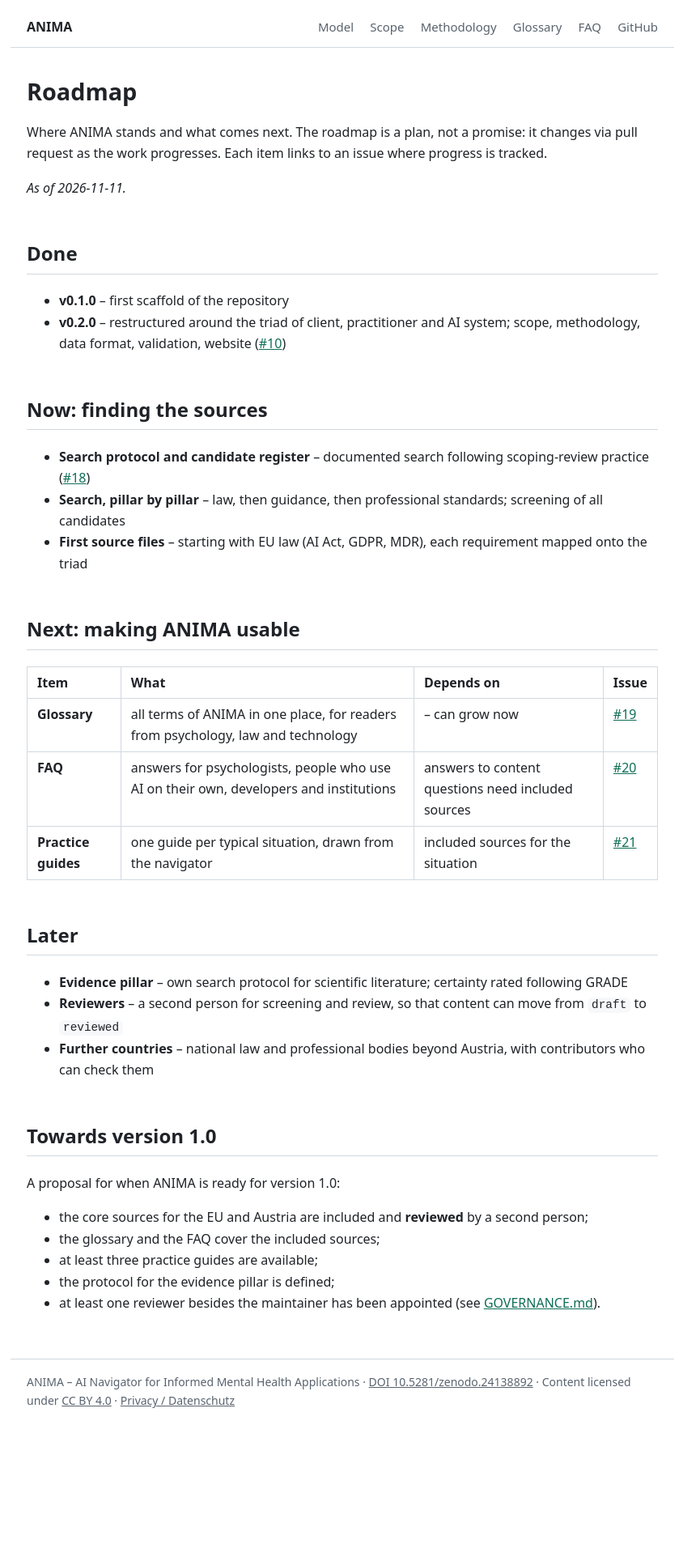
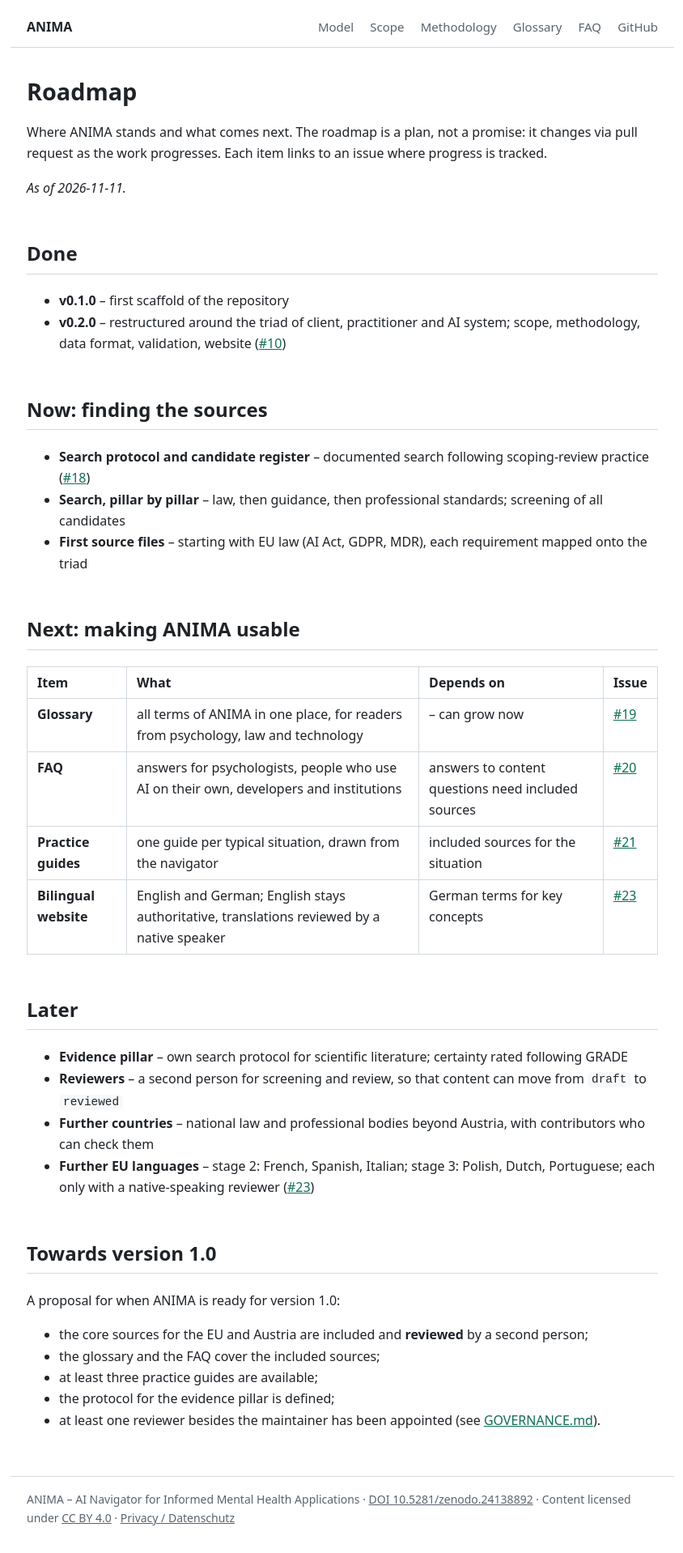
Before and after one commit to j0hnhaas/anima-framework, a Jekyll site: the page built from ROADMAP.md, in a window 1280 px wide. Shown: the whole page at 81% size, without its empty margins (217-1061 px from the left). Built offline with Jekyll 4.4.1, drawn with Linux system fonts in a browser that asks for light colours; our own code applies the rules of GitHub Pages for plain Markdown files; before the commit the page ends 1773 px from its top, so only the background shows below that.

Commit message:
Roadmap: bilingual website and further EU languages
Co-Authored-By: Claude Opus 5.5 <noreply@anthropic.com>
Claude-Session: https://claude.ai/code/session_0114XvCxdujjQb3wps2LPm2Z

```diff
--- a/ROADMAP.md
+++ b/ROADMAP.md
@@ -22,12 +22,14 @@ Where ANIMA stands and what comes next. The roadmap is a plan, not a promise: it
 | **Glossary** | all terms of ANIMA in one place, for readers from psychology, law and technology | – can grow now | [#19](https://github.com/j0hnhaas/anima-framework/issues/19) |
 | **FAQ** | answers for psychologists, people who use AI on their own, developers and institutions | answers to content questions need included sources | [#20](https://github.com/j0hnhaas/anima-framework/issues/20) |
 | **Practice guides** | one guide per typical situation, drawn from the navigator | included sources for the situation | [#21](https://github.com/j0hnhaas/anima-framework/issues/21) |
+| **Bilingual website** | English and German; English stays authoritative, translations reviewed by a native speaker | German terms for key concepts | [#23](https://github.com/j0hnhaas/anima-framework/issues/23) |
 
 ## Later
 
 - **Evidence pillar** – own search protocol for scientific literature; certainty rated following GRADE
 - **Reviewers** – a second person for screening and review, so that content can move from `draft` to `reviewed`
 - **Further countries** – national law and professional bodies beyond Austria, with contributors who can check them
+- **Further EU languages** – stage 2: French, Spanish, Italian; stage 3: Polish, Dutch, Portuguese; each only with a native-speaking reviewer ([#23](https://github.com/j0hnhaas/anima-framework/issues/23))
 
 ## Towards version 1.0
 
```
Also changed, not shown: CHANGELOG.md.
